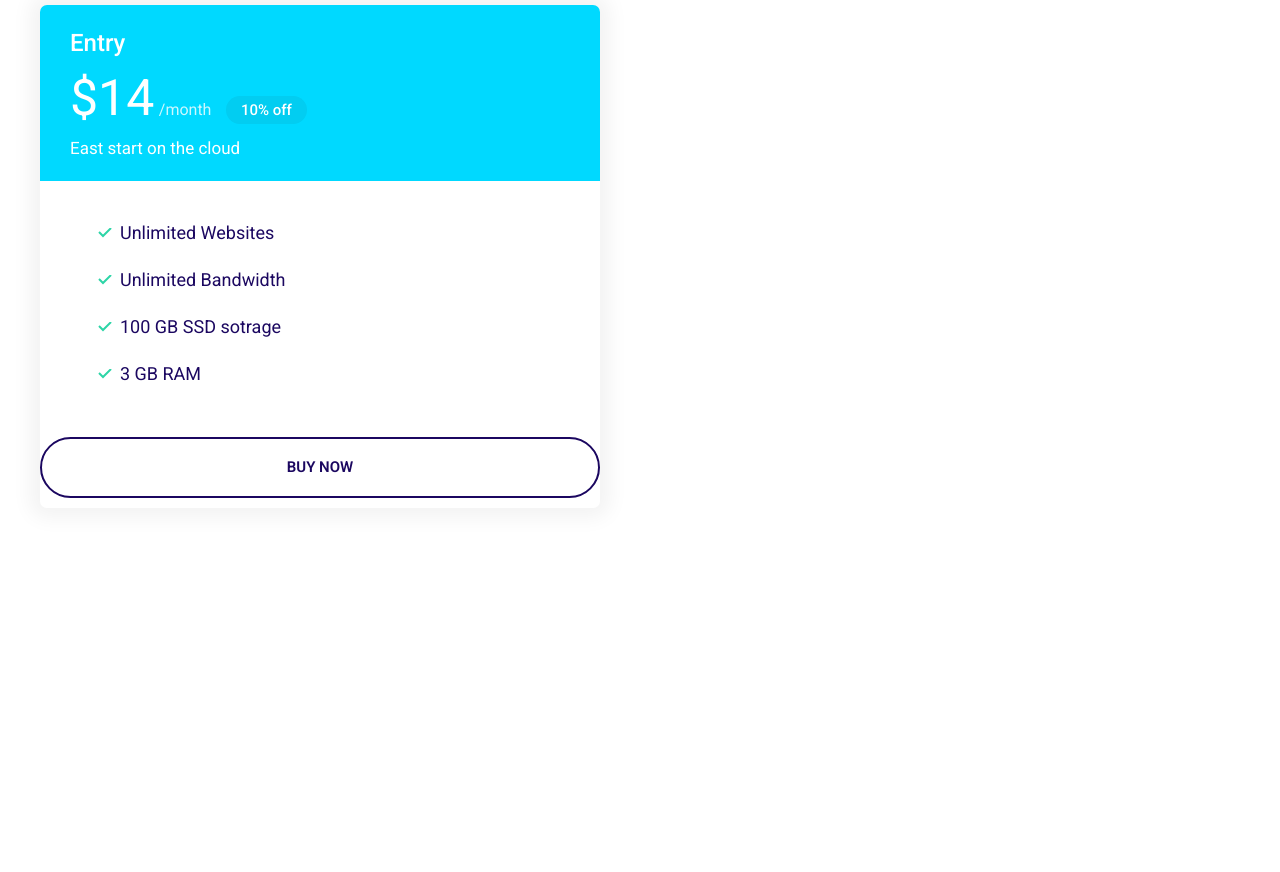
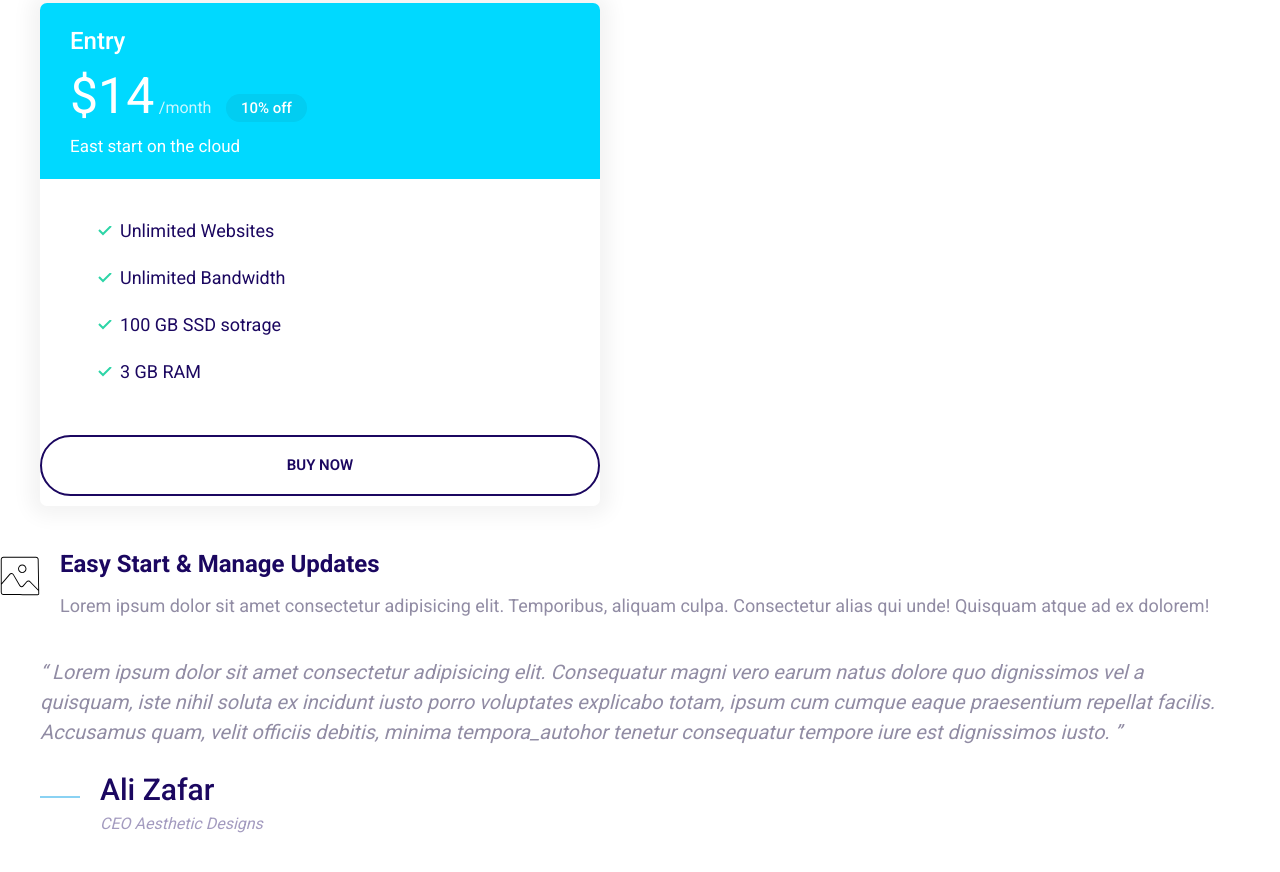
Before and after one commit to ializafar/ializafar.github.io, a plain HTML site: page index.html in a window 1280 px wide. Shown: the part 956-1828 px from the top of the page. Before the commit the page ends 1504 px from the top, so only its background shows below. Drawn offline with Linux system fonts and the light colour scheme.

Commit message:
quote and media components added

```diff
--- a/css/style.css
+++ b/css/style.css
@@ -11,6 +11,7 @@
 
     --color-heading: #1b0760;
     --color-body: #918ca4;
+    --color-body-darker: #5c5577
     --color-borders: #ccc;
 
     --border-radius: 30px;
@@ -310,6 +311,19 @@ a {
     margin-bottom: 2rem;
 }
 
+/* Media */
+.media {
+    display: flex;
+}
+.media__title {
+    margin-top: 0;
+}
+.media__body {
+    margin: 0 2rem;
+}
+.media__image {
+    margin-top: 0.5rem;
+}
 @media screen and (min-width: 1024px) {
     .plan__price {
         font-size: 5rem;
@@ -321,3 +335,47 @@ a {
         font-size: 1.7rem;
     }
 }
+/* Quoye */
+.quote {
+    font-size: 3rem;
+    font-style: italic;
+    color: var(--color-body-darker);
+    line-height: 1.5
+}
+
+.quote__text::before {
+    content: open-quote;
+}
+.quote__text::after {
+    content: close-quote;
+}
+.quote__author {
+    font-size: 3rem;
+    font-style: normal;
+    font-weight: 500;
+    margin-bottom: 0;
+}
+.quote_organization {
+    color: var(--color-heading);
+    opacity: 0.4;
+    font-size: 2rem;
+
+}
+
+.quote__line {
+    position: relative;
+    margin-bottom: 10px;
+}
+
+@media screen and (min-width: 1024px) {
+    .quote {
+        font-size: 2rem;
+    }
+    .quote_author {
+        font-size: 2.4rem;
+    }
+
+    .quote_organization {
+        font-size: 1.6rem;
+    }
+}
--- a/index.html
+++ b/index.html
@@ -40,8 +40,10 @@
                 <use xlink:href="images/sprite.svg#wordpress"></use>
             </svg>
         </span>
+        <!-- Buttons and link -->
         <button class="btn btn--outline btn--block">Button</button>
         <a href="#" class="btn btn--primary btn--block">Button</a>
+        <!-- Input group -->
         <div class="input-group">
             <span class="icon-container">
                 <svg class="icon icon--primary">
@@ -54,6 +56,7 @@
                 placeholder="Enter domain name here"
             />
         </div>
+        <!-- Plan -->
         <div style="width: 50%; padding: 4rem">
             <div class="plan">
                 <div class="card card--secondary">
@@ -80,5 +83,47 @@
                 </div>
             </div>
         </div>
+        <!-- Media Object -->
+        <div class="media">
+            <div class="media__image">
+                <svg class="icon icon--primary media__image">
+                    <use xlink:href="images/sprite.svg#snap"></use>
+                </svg>
+            </div>
+            <div class="media__body">
+                <h3 class="media__title">Easy Start & Manage Updates</h3>
+                <p>
+                    Lorem ipsum dolor sit amet consectetur adipisicing elit.
+                    Temporibus, aliquam culpa. Consectetur alias qui unde!
+                    Quisquam atque ad ex dolorem!
+                </p>
+            </div>
+        </div>
+        <blockquote class="quote">
+            <p class="quote__text">
+                Lorem ipsum dolor sit amet consectetur adipisicing elit.
+                Consequatur magni vero earum natus dolore quo dignissimos vel a
+                quisquam, iste nihil soluta ex incidunt iusto porro voluptates
+                explicabo totam, ipsum cum cumque eaque praesentium repellat
+                facilis. Accusamus quam, velit officiis debitis, minima
+                tempora_autohor tenetur consequatur tempore iure est dignissimos
+                iusto.
+            </p>
+            <footer>
+                <div class="media">
+                    <div class="media__image">
+                        <svg
+                            class="icon icon--primary media__image quote__line"
+                        >
+                            <use xlink:href="images/sprite.svg#line"></use>
+                        </svg>
+                    </div>
+                    <div class="media__body">
+                        <h3 class="media__title quote__author">Ali Zafar</h3>
+                        <p class="quote_organization">CEO Aesthetic Designs</p>
+                    </div>
+                </div>
+            </footer>
+        </blockquote>
     </body>
 </html>
```
Also changed, not shown: components/media.html (added, +15 -0 lines), components/quote.html (added, +23 -0 lines).
